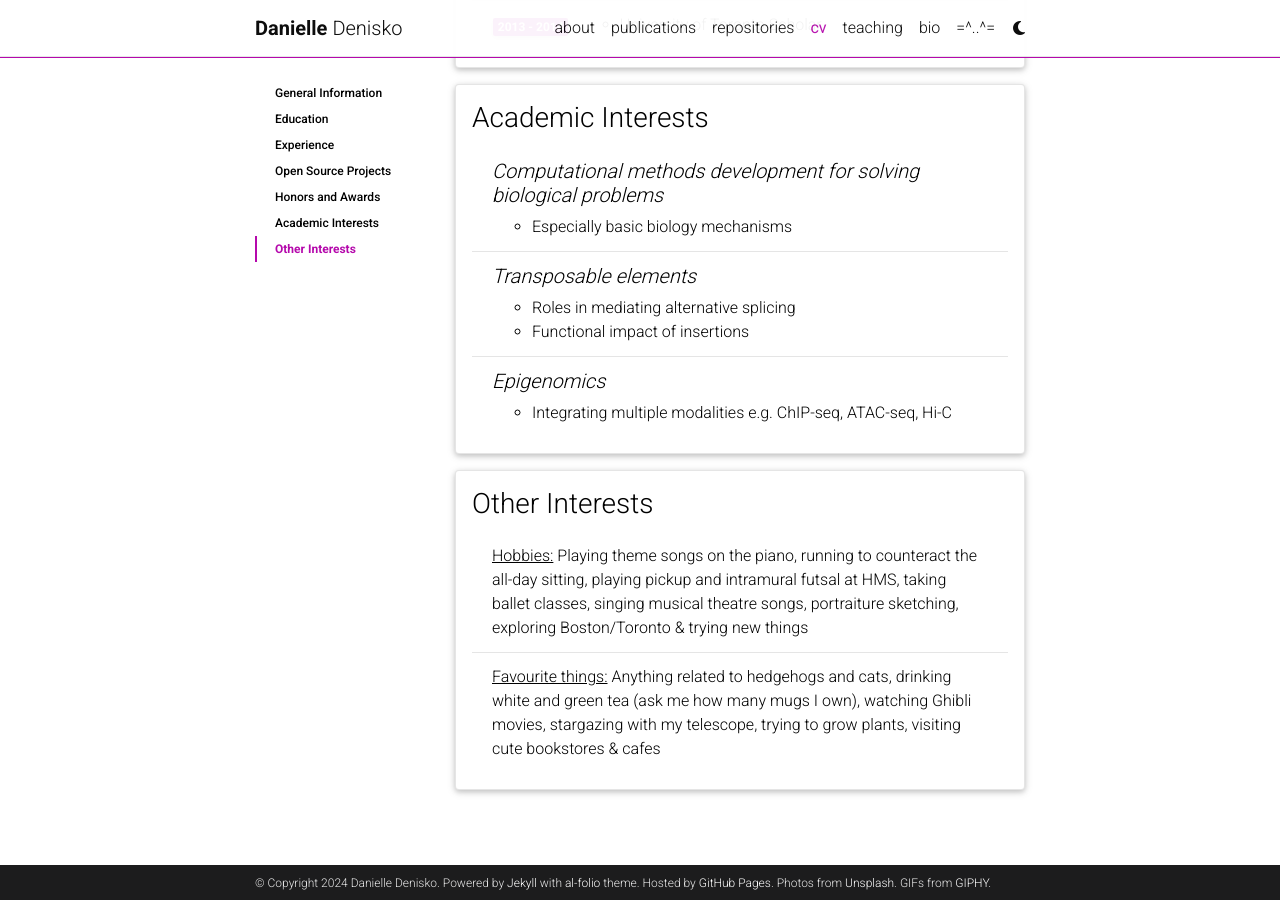
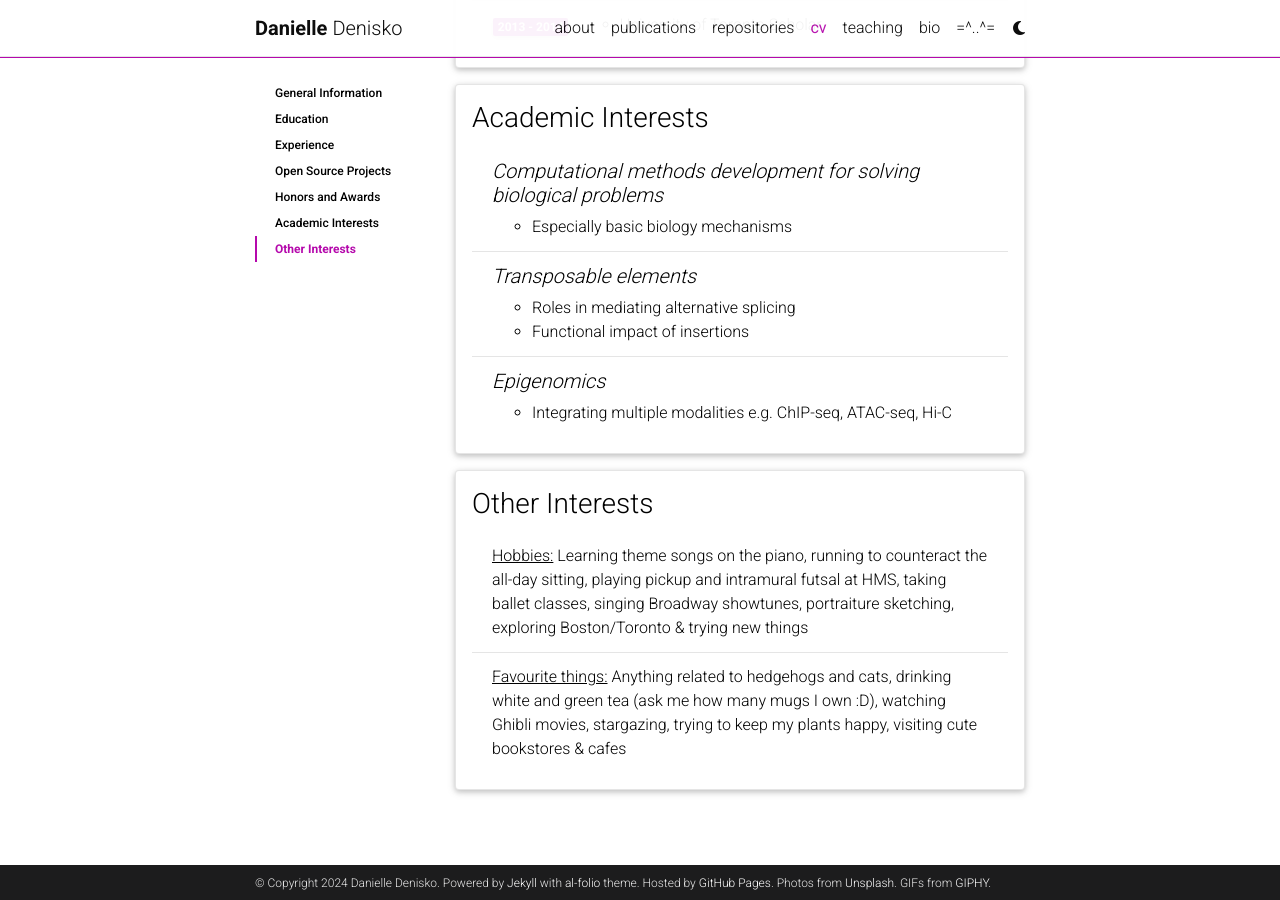
Before and after one commit to dcdxy/dcdxy.github.io, a Jekyll site: the page built from _pages/cv.md, in a window 1280 px wide and 900 px high, scrolled down 2856 px. Built offline with Jekyll 4.4.1, drawn with Linux system fonts in a browser that asks for light colours; comment, search, counter and statistics services are not loaded; a style sheet for code colours, icons or effects is not loaded.

Commit message:
Update cv.yml

```diff
--- a/_data/cv.yml
+++ b/_data/cv.yml
@@ -133,5 +133,5 @@
 - title: Other Interests
   type: list
   contents:
-    - <u>Hobbies:</u> Playing theme songs on the piano, running to counteract the all-day sitting, playing pickup and intramural futsal at HMS, taking ballet classes, singing musical theatre songs, portraiture sketching, exploring Boston/Toronto & trying new things
-    - <u>Favourite things:</u> Anything related to hedgehogs and cats, drinking white and green tea (ask me how many mugs I own), watching Ghibli movies, stargazing with my telescope, trying to grow plants, visiting cute bookstores & cafes
+    - <u>Hobbies:</u> Learning theme songs on the piano, running to counteract the all-day sitting, playing pickup and intramural futsal at HMS, taking ballet classes, singing Broadway showtunes, portraiture sketching, exploring Boston/Toronto & trying new things
+    - <u>Favourite things:</u> Anything related to hedgehogs and cats, drinking white and green tea (ask me how many mugs I own :D), watching Ghibli movies, stargazing, trying to keep my plants happy, visiting cute bookstores & cafes
```
